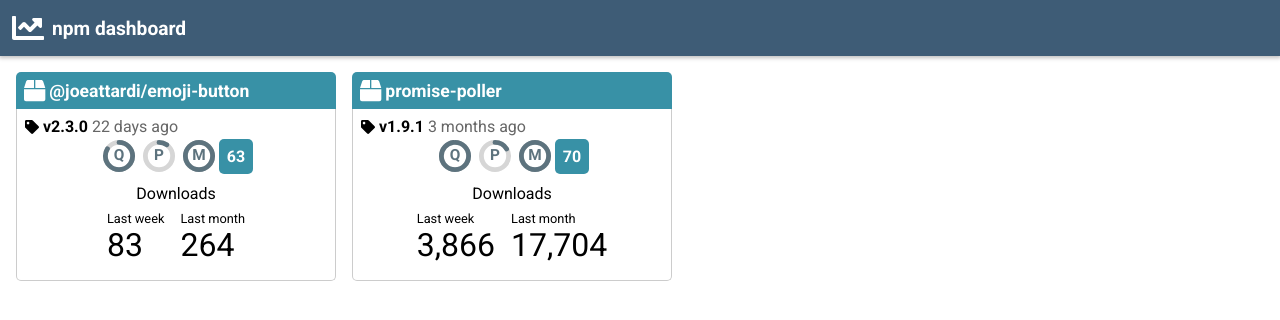
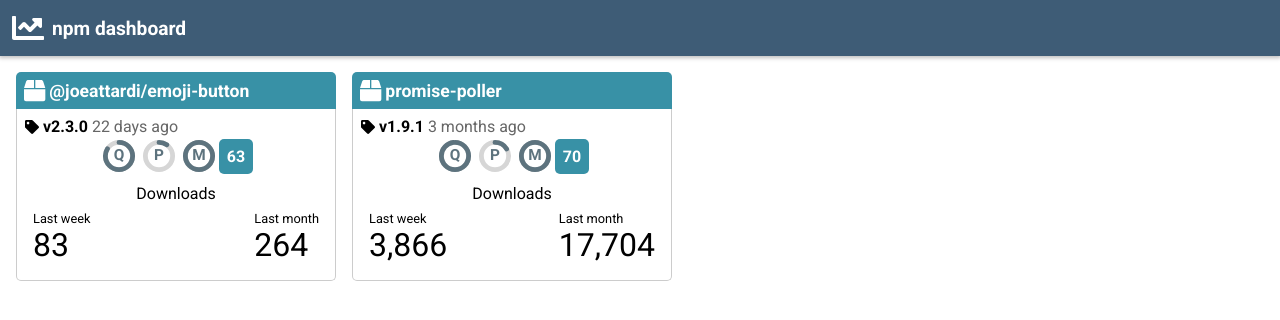
Before and after one commit to joeattardi/npm-dashboard, a React (Create React App) app: page / in a window 1280 px wide. Shown: the top 320 px of the page. Built offline with nearby package versions, Linux system fonts and the light colour scheme.

Commit message:
Separate download counts

```diff
--- a/src/Package.js
+++ b/src/Package.js
@@ -38,6 +38,7 @@
         <div className={styles['downloads-title']}>Downloads</div>
         <div className={styles.downloads}>
           <DownloadCount label="Last week" count={downloads.lastWeek} />
+          <div style={{ flexGrow: 1 }}></div>
           <DownloadCount label="Last month" count={downloads.lastMonth} />
         </div>
       </div>
```
